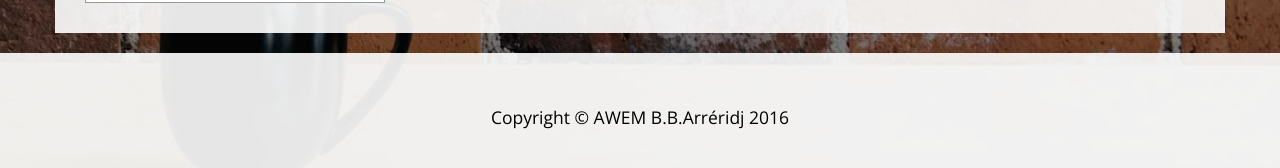
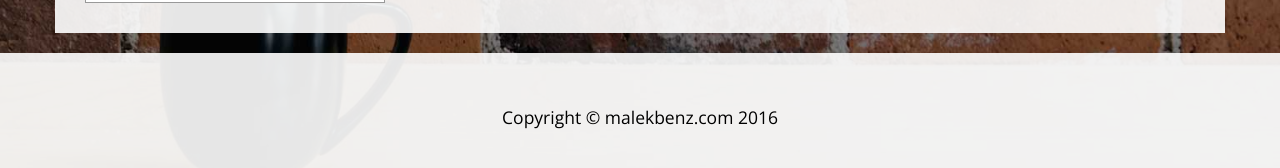
Before and after one commit to anembba/anem.bba.github.com, a Jekyll site: the page built from index.html, in a window 1280 px wide and 900 px high, scrolled down 1781 px. Shown: the part 719-887 px from the top of the window. Built offline with Jekyll 4.4.1, drawn with Linux system fonts in a browser that asks for light colours; nearby versions of some CDN libraries; the list of posts is cut into pages by our own code.

Commit message:
copy right malekbenz

```diff
--- a/_includes/footer.html
+++ b/_includes/footer.html
@@ -2,7 +2,7 @@
         <div class="container">
             <div class="row">
                 <div class="col-lg-12 text-center">
-                    <p>Copyright &copy; AWEM B.B.Arréridj 2016</p>
+                    <p>Copyright &copy; malekbenz.com 2016</p>
                 </div>
             </div>
         </div>
```
